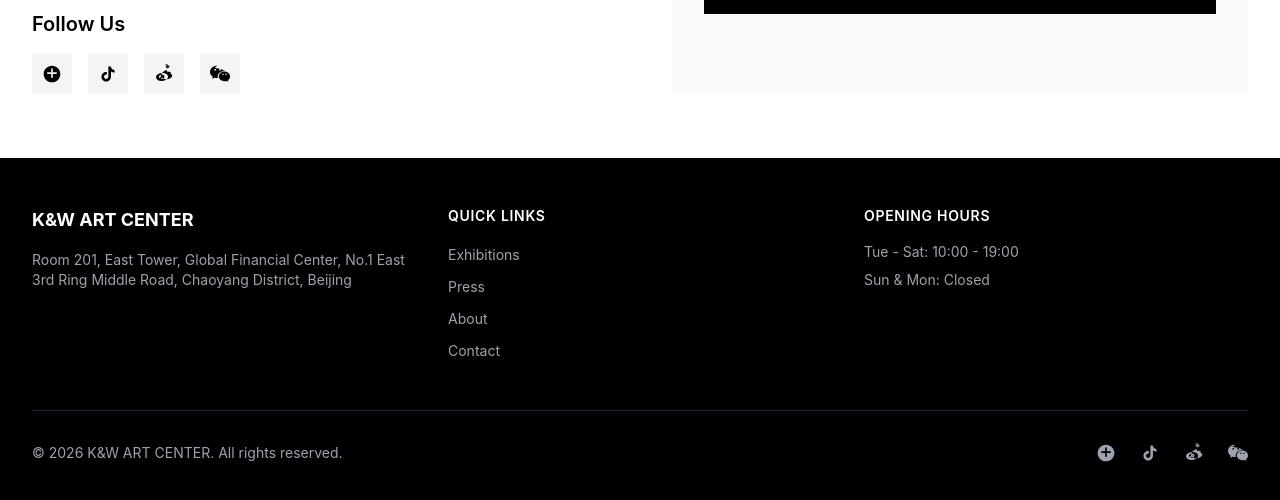
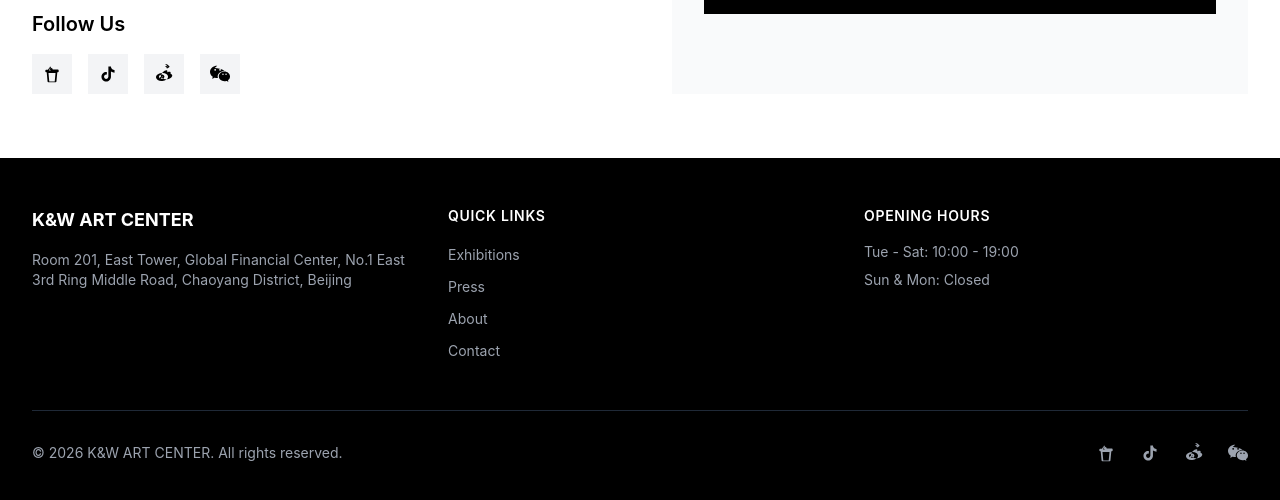
Before and after one commit to cvshizy/kwa_website, a Next.js app: page /en/contact in a window 1280 px wide. Shown: the part 698-1198 px from the top of the page. Built offline with nearby package versions, Linux system fonts and the light colour scheme.

Commit message:
red icon

```diff
--- a/app/[locale]/contact/page.tsx
+++ b/app/[locale]/contact/page.tsx
@@ -66,7 +66,7 @@ export default function ContactPage() {
                   title="小红书"
                 >
                   <svg className="h-5 w-5" viewBox="0 0 24 24" fill="currentColor">
-                    <path d="M12 2C6.48 2 2 6.48 2 12s4.48 10 10 10 10-4.48 10-10S17.52 2 12 2zm0 3c.55 0 1 .45 1 1v4h4c.55 0 1 .45 1 1s-.45 1-1 1h-4v4c0 .55-.45 1-1 1s-1-.45-1-1v-4H7c-.55 0-1-.45-1-1s.45-1 1-1h4V6c0-.55.45-1 1-1z" />
+                    <path d="M15.23 6.59h-2.33c-.09-.46-.27-.83-.48-1.12-.3-.43-.73-.71-1.2-.71-.14 0-.28.02-.41.07l.04-.13c.09-.29.17-.56.05-.83-.13-.29-.48-.48-.87-.48-.38 0-.7.18-.88.46-.15.24-.2.53-.13.83l.13.44c-.04 0-.08-.01-.12-.01-.59 0-1.13.31-1.44.78-.18.28-.3.62-.36.96H4.97c-.52 0-.97.41-.97.94v1.09c0 .53.45.95.97.95h.67L6.67 21.1c.06.52.51.9 1.03.9h8.6c.52 0 .97-.38 1.03-.9l1.03-11.27h.67c.52 0 .97-.42.97-.95V7.53c0-.53-.45-.94-.97-.94h-3.8zM9.88 4.42c.04-.13.12-.2.22-.2.12 0 .19.08.22.15.03.08.02.18-.04.36l-.17.56h-.42l.19-.87zm-1.13 2.17c.12-.2.36-.35.63-.35.05 0 .1 0 .15.02l.46 1.58c.05.17.04.34-.02.48-.06.14-.17.22-.31.22-.21 0-.39-.17-.44-.42l-.51-1.17c-.04-.1-.01-.25.04-.36zm6.52 14.52H8.73l-.94-10.28h8.42l-.94 10.28z" />
                   </svg>
                 </a>
                 {/* 抖音 */}
--- a/components/layout/Footer.tsx
+++ b/components/layout/Footer.tsx
@@ -89,7 +89,7 @@ export default function Footer() {
                   title="小红书"
                 >
                   <svg className="h-5 w-5" viewBox="0 0 24 24" fill="currentColor">
-                    <path d="M12 2C6.48 2 2 6.48 2 12s4.48 10 10 10 10-4.48 10-10S17.52 2 12 2zm0 3c.55 0 1 .45 1 1v4h4c.55 0 1 .45 1 1s-.45 1-1 1h-4v4c0 .55-.45 1-1 1s-1-.45-1-1v-4H7c-.55 0-1-.45-1-1s.45-1 1-1h4V6c0-.55.45-1 1-1z" />
+                    <path d="M15.23 6.59h-2.33c-.09-.46-.27-.83-.48-1.12-.3-.43-.73-.71-1.2-.71-.14 0-.28.02-.41.07l.04-.13c.09-.29.17-.56.05-.83-.13-.29-.48-.48-.87-.48-.38 0-.7.18-.88.46-.15.24-.2.53-.13.83l.13.44c-.04 0-.08-.01-.12-.01-.59 0-1.13.31-1.44.78-.18.28-.3.62-.36.96H4.97c-.52 0-.97.41-.97.94v1.09c0 .53.45.95.97.95h.67L6.67 21.1c.06.52.51.9 1.03.9h8.6c.52 0 .97-.38 1.03-.9l1.03-11.27h.67c.52 0 .97-.42.97-.95V7.53c0-.53-.45-.94-.97-.94h-3.8zM9.88 4.42c.04-.13.12-.2.22-.2.12 0 .19.08.22.15.03.08.02.18-.04.36l-.17.56h-.42l.19-.87zm-1.13 2.17c.12-.2.36-.35.63-.35.05 0 .1 0 .15.02l.46 1.58c.05.17.04.34-.02.48-.06.14-.17.22-.31.22-.21 0-.39-.17-.44-.42l-.51-1.17c-.04-.1-.01-.25.04-.36zm6.52 14.52H8.73l-.94-10.28h8.42l-.94 10.28z" />
                   </svg>
                   <span className="sr-only">小红书</span>
                 </a>
```
